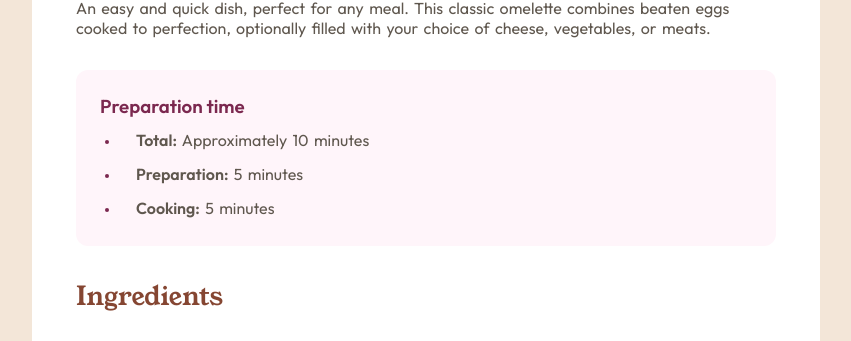
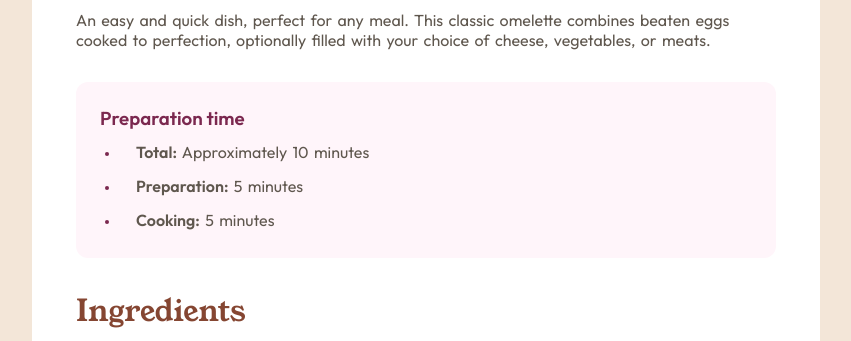
Before and after one commit to tooobi333/fm04-recipe-page, a plain HTML site: page index.html in a window 1280 px wide. Shown: the part 559-900 px from the top of the page, without its empty margins (222-1073 px from the left). Drawn offline with Linux system fonts and the light colour scheme.

Commit message:
change margin top, make section titles a bit bigger

```diff
--- a/styles/home.css
+++ b/styles/home.css
@@ -59,7 +59,7 @@ hr {
 
 .container-main {
     background-color: white;
-    margin: 88px auto auto;
+    margin: 100px auto auto;
     padding: 44px;
     width: 80%;
     max-width: 700px;
@@ -159,7 +159,7 @@ hr {
 
 .text-section-title {
     color: hsl(14, 45%, 36%);
-    font-size: 26px;
+    font-size: 30px;
 }
 
 .list-ingredient {
```
